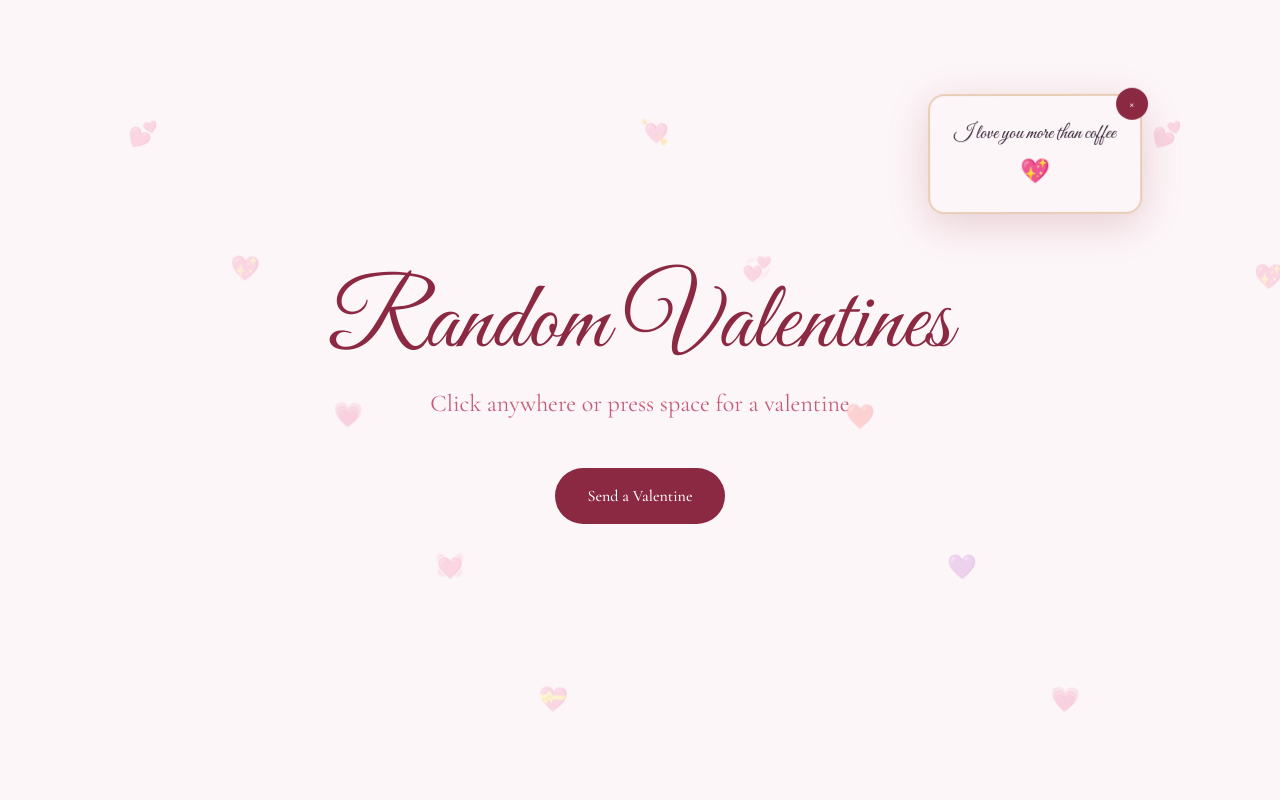
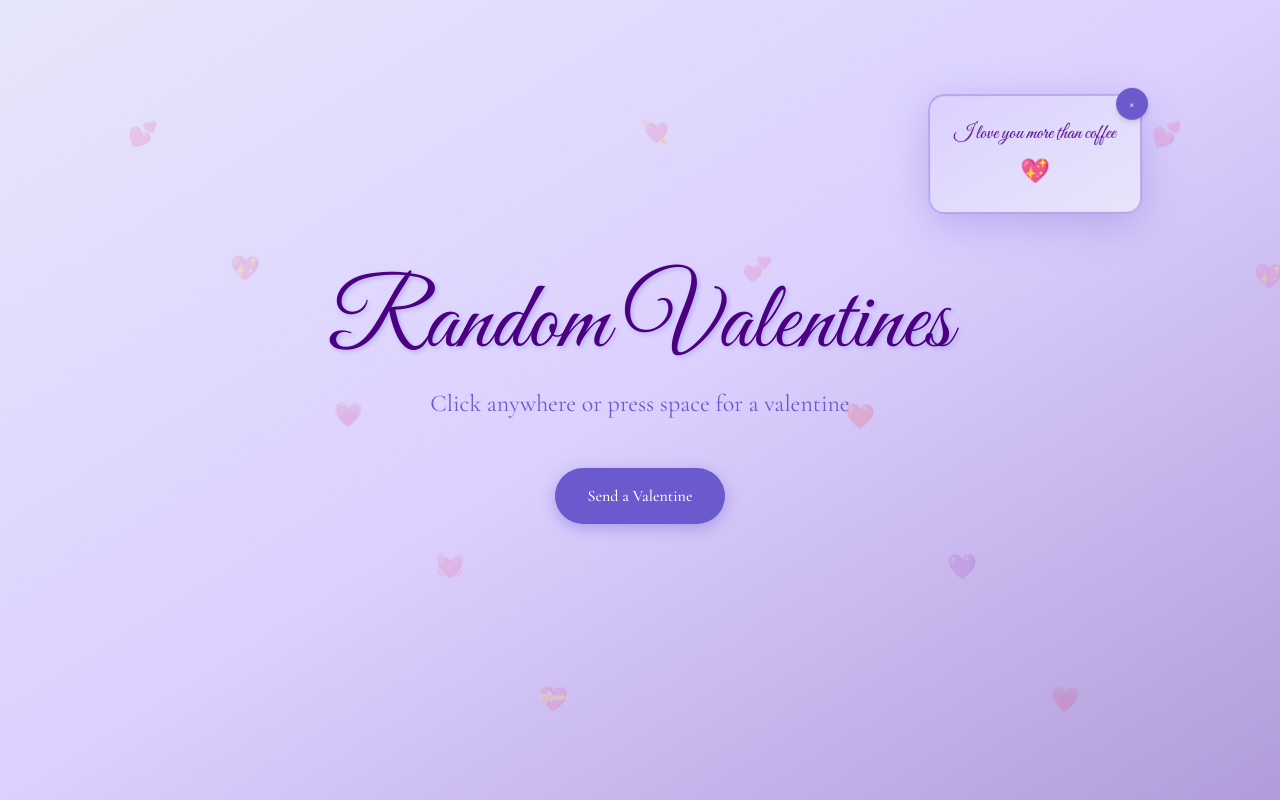
Before and after one commit to soooooooot/treehacks-agent-repo, a Next.js app: page / in a window 1280 px wide. Both pictures are taken after a click on the button "Send a Valentine". Built offline with nearby package versions, Linux system fonts and the light colour scheme.

Commit message:
fix: Turn the ENTIRE frontend purple with various shades from light lavender

```diff
--- a/app/globals.css
+++ b/app/globals.css
@@ -3,12 +3,15 @@
 @theme {
   --font-display: "Great Vibes", cursive;
   --font-body: "Cormorant Garamond", serif;
-  --color-rose-deep: #8b2942;
-  --color-rose-soft: #c45c7a;
-  --color-blush: #f8e8ec;
-  --color-cream: #fdf6f8;
-  --color-gold: #d4a574;
-  --color-ink: #2d1b2e;
+  --color-lavender-light: #E6E6FA;
+  --color-lavender-soft: #DCD0FF;
+  --color-purple-medium: #B19CD9;
+  --color-purple-orchid: #9370DB;
+  --color-purple-steel: #7B68EE;
+  --color-purple-slate: #6A5ACD;
+  --color-purple-dark: #483D8B;
+  --color-purple-deep: #4B0082;
+  --color-purple-ink: #2d1b3e;
 }
 
 @layer base {
@@ -57,10 +60,10 @@
 
 @keyframes pulse-glow {
   0%, 100% {
-    box-shadow: 0 0 20px rgba(196, 92, 122, 0.3);
+    box-shadow: 0 0 20px rgba(147, 112, 219, 0.3);
   }
   50% {
-    box-shadow: 0 0 40px rgba(196, 92, 122, 0.5);
+    box-shadow: 0 0 40px rgba(147, 112, 219, 0.5);
   }
 }
 
--- a/app/layout.tsx
+++ b/app/layout.tsx
@@ -26,7 +26,7 @@ export default function RootLayout({
 }>) {
   return (
     <html lang="en" className={`${greatVibes.variable} ${cormorant.variable}`}>
-      <body className="min-h-screen overflow-x-hidden bg-[#fdf6f8] text-[#2d1b2e] antialiased">
+      <body className="min-h-screen overflow-x-hidden bg-[#E6E6FA] text-[#2d1b3e] antialiased">
         {children}
       </body>
     </html>
--- a/app/page.tsx
+++ b/app/page.tsx
@@ -118,7 +118,7 @@ export default function Home() {
 
   return (
     <main
-      className="relative min-h-screen cursor-pointer overflow-hidden"
+      className="relative min-h-screen cursor-pointer overflow-hidden bg-gradient-to-br from-[#E6E6FA] via-[#DCD0FF] to-[#B19CD9]"
       onClick={handleClick}
     >
       {/* Floating hearts background */}
@@ -131,6 +131,7 @@ export default function Home() {
               left: `${heart.left}%`,
               top: `${heart.top}%`,
               animation: `float ${heart.duration}s ease-in-out ${heart.delay}s infinite`,
+              color: '#9370DB',
             }}
           >
             {heart.emoji}
@@ -141,12 +142,12 @@ export default function Home() {
       {/* Hero area */}
       <div className="relative z-10 flex min-h-screen flex-col items-center justify-center px-6 py-8">
         <h1
-          className="mb-4 text-6xl font-[family-name:var(--font-display)] text-[#8b2942] md:text-8xl"
-          style={{ fontFamily: "var(--font-display)" }}
+          className="mb-4 text-6xl font-[family-name:var(--font-display)] text-[#4B0082] md:text-8xl"
+          style={{ fontFamily: "var(--font-display)", textShadow: '2px 2px 4px rgba(106, 90, 205, 0.3)' }}
         >
           Random Valentines
         </h1>
-        <p className="mb-12 text-center text-xl text-[#c45c7a] md:text-2xl">
+        <p className="mb-12 text-center text-xl text-[#6A5ACD] md:text-2xl">
           Click anywhere or press space for a valentine
         </p>
         <button
@@ -154,8 +155,11 @@ export default function Home() {
             e.stopPropagation();
             addPopup();
           }}
-          className="rounded-full bg-[#8b2942] px-8 py-4 text-white font-medium transition-all hover:bg-[#c45c7a] hover:scale-105 active:scale-95"
-          style={{ fontFamily: "var(--font-body)" }}
+          className="rounded-full bg-[#6A5ACD] px-8 py-4 text-white font-medium transition-all hover:bg-[#7B68EE] hover:scale-105 active:scale-95 shadow-lg hover:shadow-xl"
+          style={{
+            fontFamily: "var(--font-body)",
+            boxShadow: '0 4px 15px rgba(106, 90, 205, 0.4)'
+          }}
         >
           Send a Valentine
         </button>
@@ -175,20 +179,20 @@ export default function Home() {
           onClick={(e) => e.stopPropagation()}
         >
           <div
-            className="animate-pop-in rounded-2xl border-2 border-[#d4a574]/50 bg-[#fdf6f8] p-6 shadow-xl transition-all hover:scale-105 hover:shadow-2xl"
+            className="animate-pop-in rounded-2xl border-2 border-[#9370DB]/50 bg-gradient-to-br from-[#DCD0FF] to-[#E6E6FA] p-6 shadow-xl transition-all hover:scale-105 hover:shadow-2xl"
             style={{
               animationDelay: `${popup.delay}ms`,
-              boxShadow: "0 10px 40px rgba(139, 41, 66, 0.2)",
+              boxShadow: "0 10px 40px rgba(106, 90, 205, 0.3)",
             }}
           >
           <button
             onClick={() => removePopup(popup.id)}
-            className="absolute -right-2 -top-2 flex h-8 w-8 items-center justify-center rounded-full bg-[#8b2942] text-white text-sm hover:bg-[#c45c7a]"
+            className="absolute -right-2 -top-2 flex h-8 w-8 items-center justify-center rounded-full bg-[#6A5ACD] text-white text-sm hover:bg-[#7B68EE] shadow-md"
           >
             ×
           </button>
           <p
-            className="max-w-[280px] text-center text-xl text-[#2d1b2e]"
+            className="max-w-[280px] text-center text-xl text-[#4B0082]"
             style={{ fontFamily: "var(--font-display)" }}
           >
             {popup.message}
```
